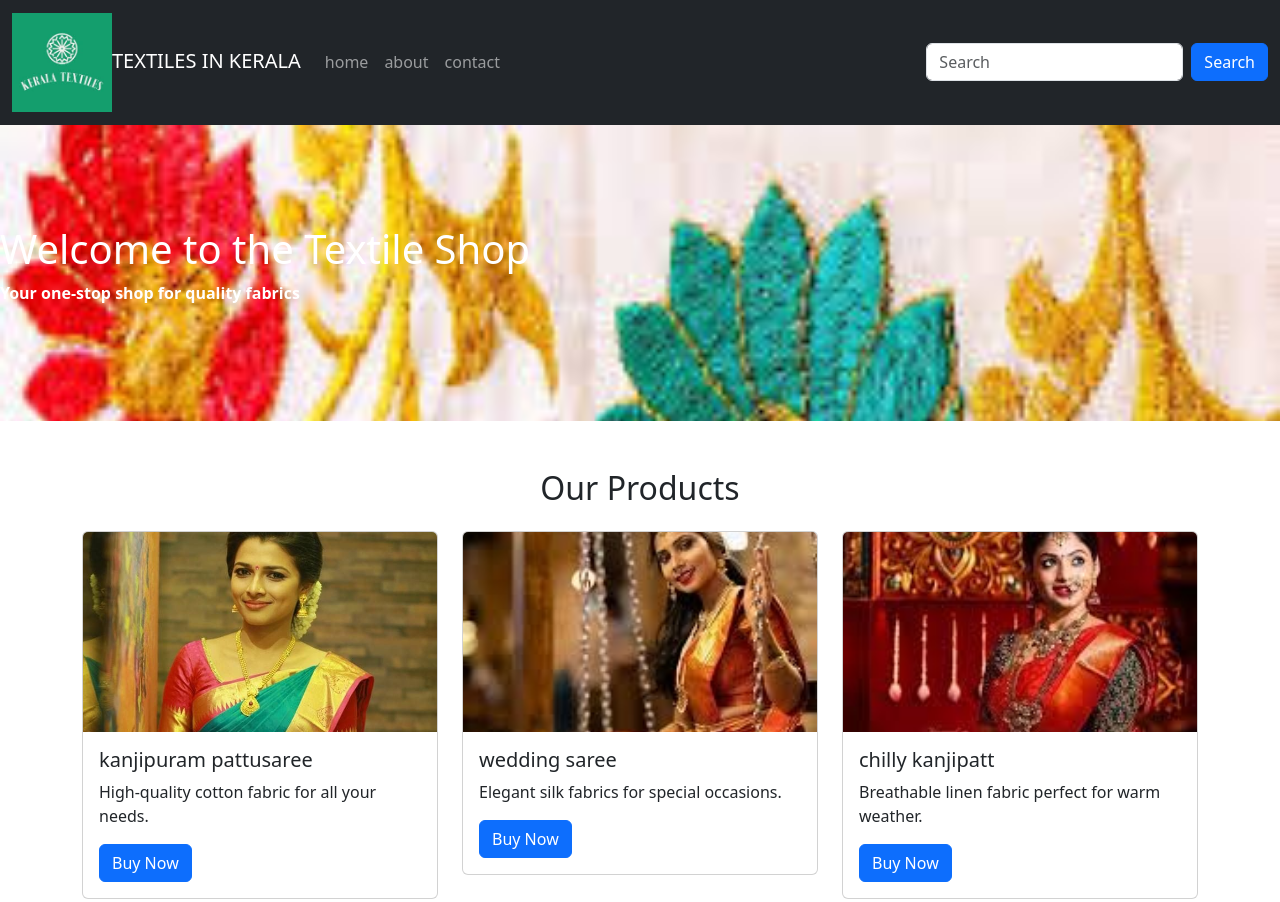
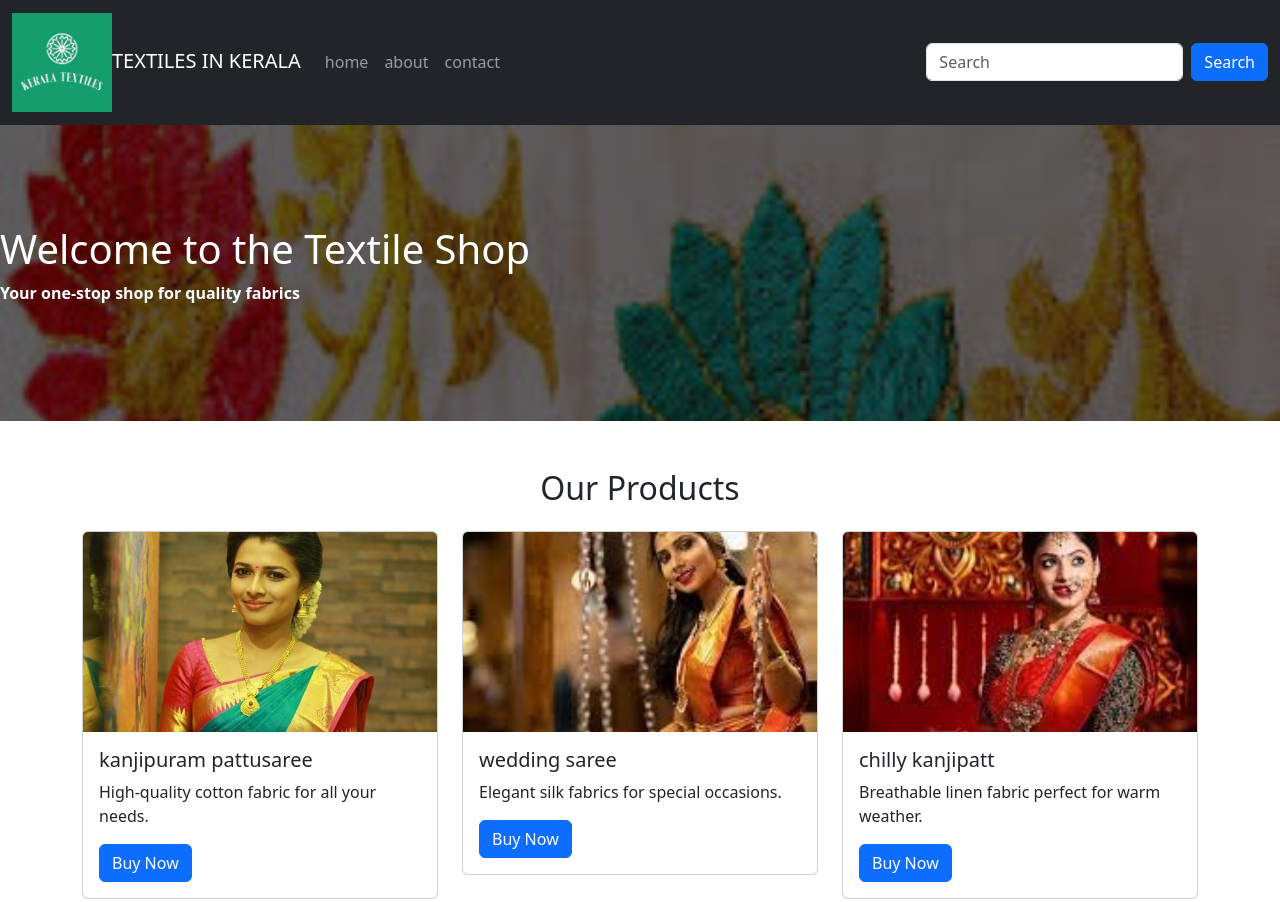
Before and after one commit to manuviji/quality-test, a plain HTML site: page index.html in a window 1280 px wide. Shown: the top 902 px of the page. Drawn offline with nearby package versions, Linux system fonts and the light colour scheme.

Commit message:
Update index.css

```diff
--- a/index.css
+++ b/index.css
@@ -4,7 +4,7 @@
     background-repeat: no-repeat;
 }
 .dress{
-    background-color: rgba(rgba(3, 3, 3, 0.63),);
+    background-color:rgba(3, 3, 3, 0.63);
     padding: 100px 0px;
 
 }
```
